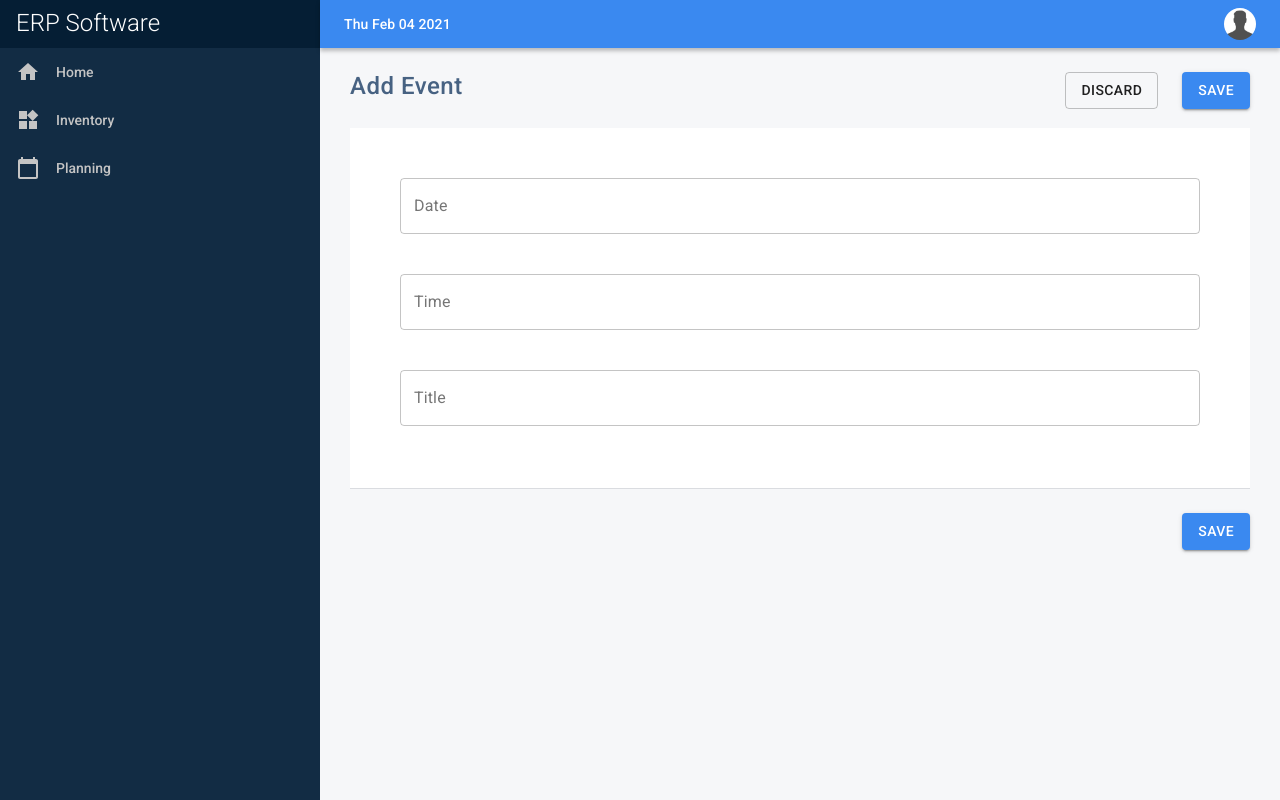
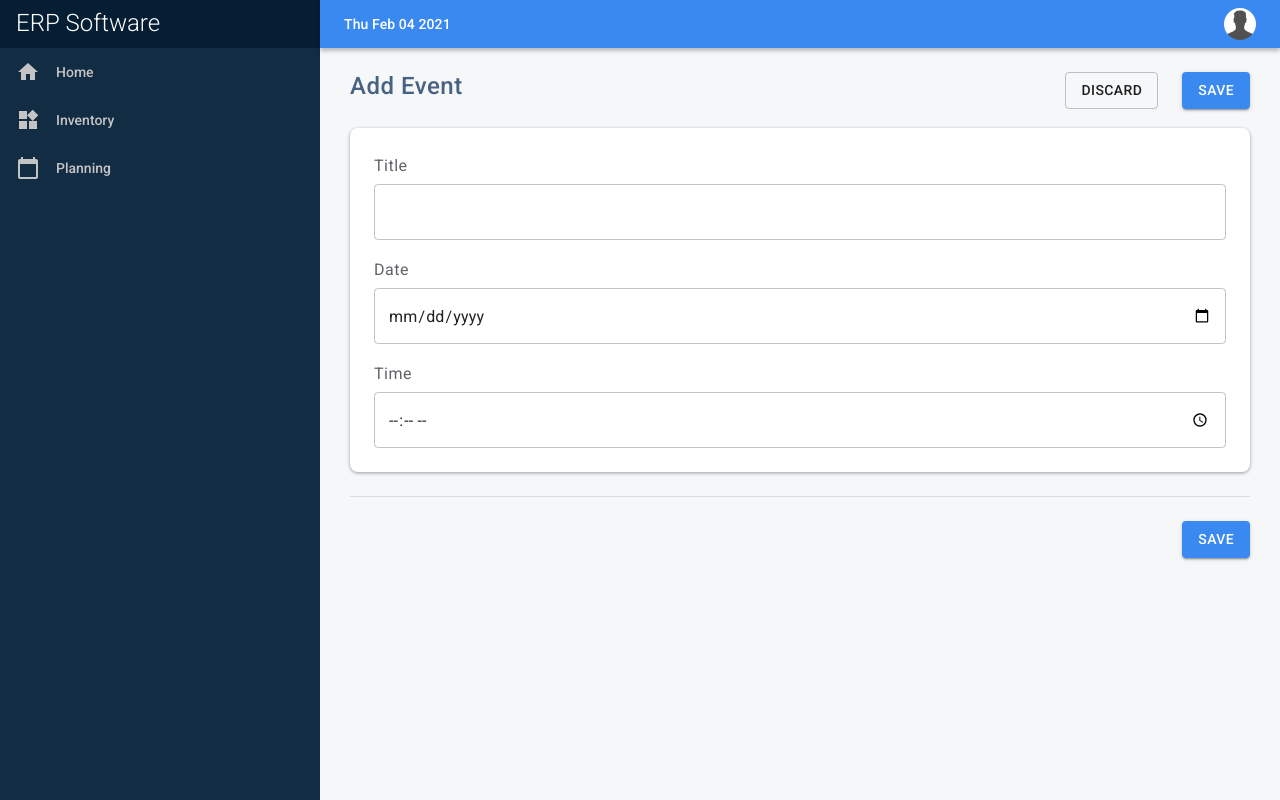
Before and after one commit to Talos10/SOEN390-team-9, a React (Create React App) app in the folder frontend/: page /planning/add-event in a window 1280 px wide. Built offline with nearby package versions, Linux system fonts and the light colour scheme; sample sign-in values are in the browser's storage.

Commit message:
planning page
add goal and add event refactored

```diff
--- a/frontend/src/pages/planning/add-event/AddEvent.tsx
+++ b/frontend/src/pages/planning/add-event/AddEvent.tsx
@@ -4,12 +4,34 @@ import { Link } from 'react-router-dom';
 import FormControl from '@material-ui/core/FormControl';
 import InputLabel from '@material-ui/core/InputLabel';
 import OutlinedInput from '@material-ui/core/OutlinedInput';
+import Event from '../shared/Event';
 
-//********* TODO: REFACTOR INLINE CSS *************
+interface newEvent {
+    title?: string,
+    time?: string, // maybe change to time data type
+    date?: string, // maybe change to date data type
+}
+
 export default function AddEvent() {
+    const addEvent = (e: React.FormEvent) => {
+        e.preventDefault();
+        const data = parseEvent(e.target as HTMLFormElement);
+
+        console.log(data);
+    }
+
+    const parseEvent = (form: HTMLFormElement): newEvent => {
+        const data = new FormData(form);
+         return{
+             title: data.get("event-title") as string | undefined,
+             date: data.get("event-date") as string | undefined,
+             time: data.get("event-time") as string | undefined
+         }
+    }
+
     return (
         <Container>
-            <form className="AddItem">
+            <form className="AddItem" onSubmit={addEvent}>
                 <div className="top">
                     <h1 className="title">Add Event</h1>
                     <div className="top__buttons">
@@ -21,20 +43,7 @@ export default function AddEvent() {
                         </Button>
                     </div>
                 </div>
-                <div style={{backgroundColor: "white", width: "840px", height: "300px", padding: "30px"}}>
-                    <FormControl variant="outlined" style={{width: "800px", margin: "20px"}}>
-                        <InputLabel htmlFor="component-outlined">Date</InputLabel>
-                            <OutlinedInput id="component-outlined" label="Date" />
-                    </FormControl>
-                    <FormControl variant="outlined" style={{width: "800px", margin: "20px"}}>
-                        <InputLabel htmlFor="component-outlined">Time</InputLabel>
-                            <OutlinedInput id="component-outlined" label="Time" />
-                    </FormControl>
-                    <FormControl variant="outlined" style={{width: "800px", margin: "20px"}}>
-                        <InputLabel htmlFor="component-outlined">Title</InputLabel>
-                            <OutlinedInput id="component-outlined" label="Title" />
-                    </FormControl>
-                </div>
+                <Event />
                 <div className="bottom">
                     <Button type="submit" color="primary" variant="contained">
                         Save
--- a/frontend/src/pages/planning/add-goal/AddGoal.tsx
+++ b/frontend/src/pages/planning/add-goal/AddGoal.tsx
@@ -4,12 +4,33 @@ import { Link } from 'react-router-dom';
 import FormControl from '@material-ui/core/FormControl';
 import InputLabel from '@material-ui/core/InputLabel';
 import OutlinedInput from '@material-ui/core/OutlinedInput';
+import Goal from '../shared/Goal';
 
-//************ TODO: REFACTOR INLINE CSS **************
+interface newGoal {
+    title?: string,
+    date?: string,
+}
+
 export default function AddGoal() {
+    const addGoal = (e: React.FormEvent) => {
+        e.preventDefault();
+        const data = parseGoal(e.target as HTMLFormElement);
+
+        console.log(data);
+    }
+
+    const parseGoal = (form: HTMLFormElement): newGoal => {
+        const data = new FormData(form);
+         return{
+             title: data.get("goal-title") as string | undefined,
+             date: data.get("goal-date") as string | undefined,
+         }
+    }
+
+
     return (
         <Container>
-            <form className="AddItem">
+            <form className="AddItem" onSubmit={addGoal}>
                 <div className="top">
                     <h1 className="title">Add Goal</h1>
                     <div className="top__buttons">
@@ -21,16 +42,7 @@ export default function AddGoal() {
                         </Button>
                     </div>
                 </div>
-                <div style={{backgroundColor: "white", width: "840px", height: "200px", padding: "30px"}}>
-                    <FormControl variant="outlined" style={{width: "800px", margin: "20px"}}>
-                        <InputLabel htmlFor="component-outlined">Target Date</InputLabel>
-                        <OutlinedInput id="component-outlined" label="Date" />
-                    </FormControl>
-                    <FormControl variant="outlined" style={{width: "800px", margin: "20px"}}>
-                        <InputLabel htmlFor="component-outlined">Title</InputLabel>
-                        <OutlinedInput id="component-outlined" label="Title" />
-                    </FormControl>
-                </div>
+                <Goal />
                 <div className="bottom">
                     <Button type="submit" color="primary" variant="contained">
                         Save
--- /dev/null
+++ b/frontend/src/pages/planning/shared/Event.tsx
@@ -0,0 +1,38 @@
+import { TextField } from "@material-ui/core";
+import { Card } from "../../../components";
+
+export default function Event() {
+    return (
+        <Card>
+            <label htmlFor="event-title">Title</label>
+            <TextField
+                type="string"
+                id="event-title"
+                name="event-title"
+                variant="outlined"
+                required
+                fullWidth
+            />
+
+            <label htmlFor="event-date">Date</label>
+            <TextField
+                type="date"
+                id="event-date"
+                name="event-date"
+                variant="outlined"
+                required
+                fullWidth
+            />
+
+            <label htmlFor="event-time">Time</label>
+            <TextField
+                type="time"
+                id="event-time"
+                name="event-time"
+                variant="outlined"
+                required
+                fullWidth
+            />
+        </Card>
+    );
+}
--- /dev/null
+++ b/frontend/src/pages/planning/shared/Goal.tsx
@@ -0,0 +1,29 @@
+import { TextField } from "@material-ui/core";
+import { Card } from "../../../components";
+
+export default function Goal() {
+    return (
+        <Card>
+            <label htmlFor="goal-title">Title</label>
+            <TextField
+                type="string"
+                id="goal-title"
+                name="goal-title"
+                variant="outlined"
+                required
+                fullWidth
+            />
+
+            <label htmlFor="goal-date">Target Date</label>
+            <TextField
+                type="date"
+                id="goal-date"
+                name="goal-date"
+                variant="outlined"
+                required
+                fullWidth
+            />
+
+        </Card>
+    );
+}
```
